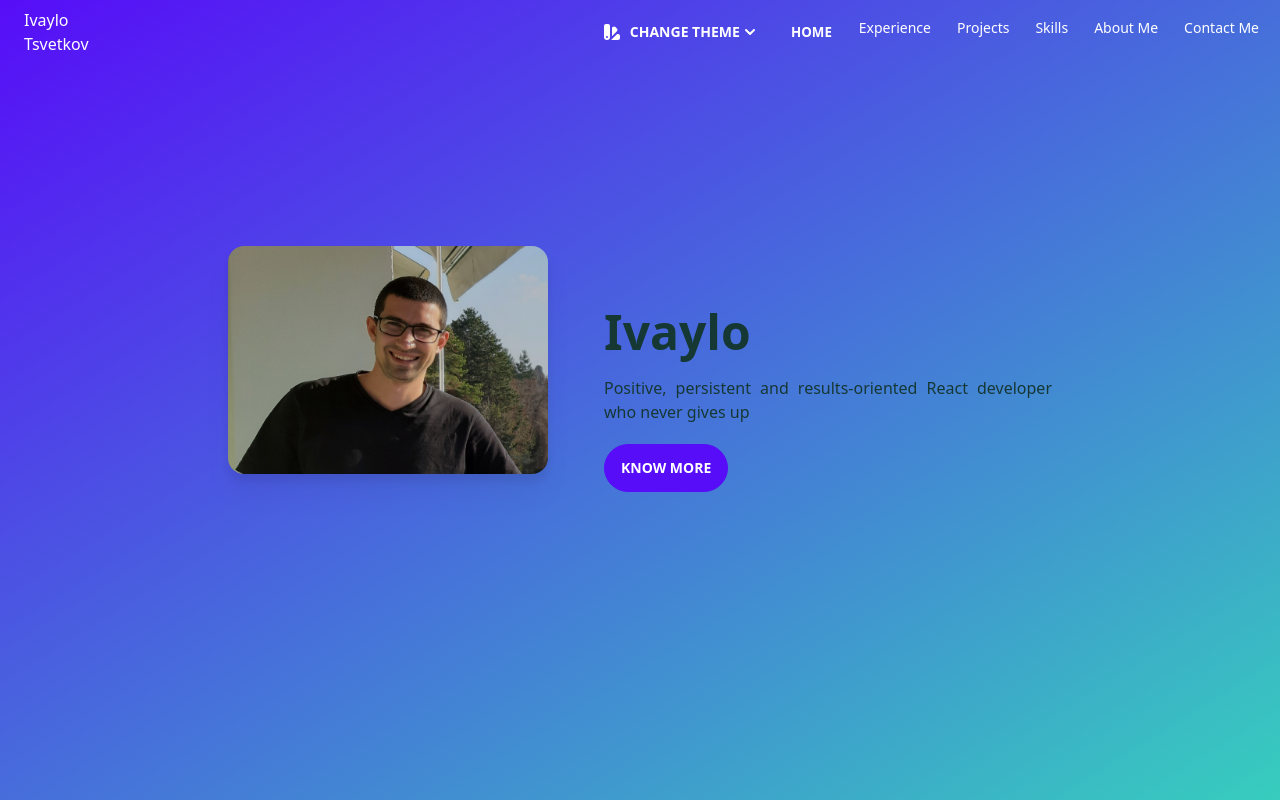
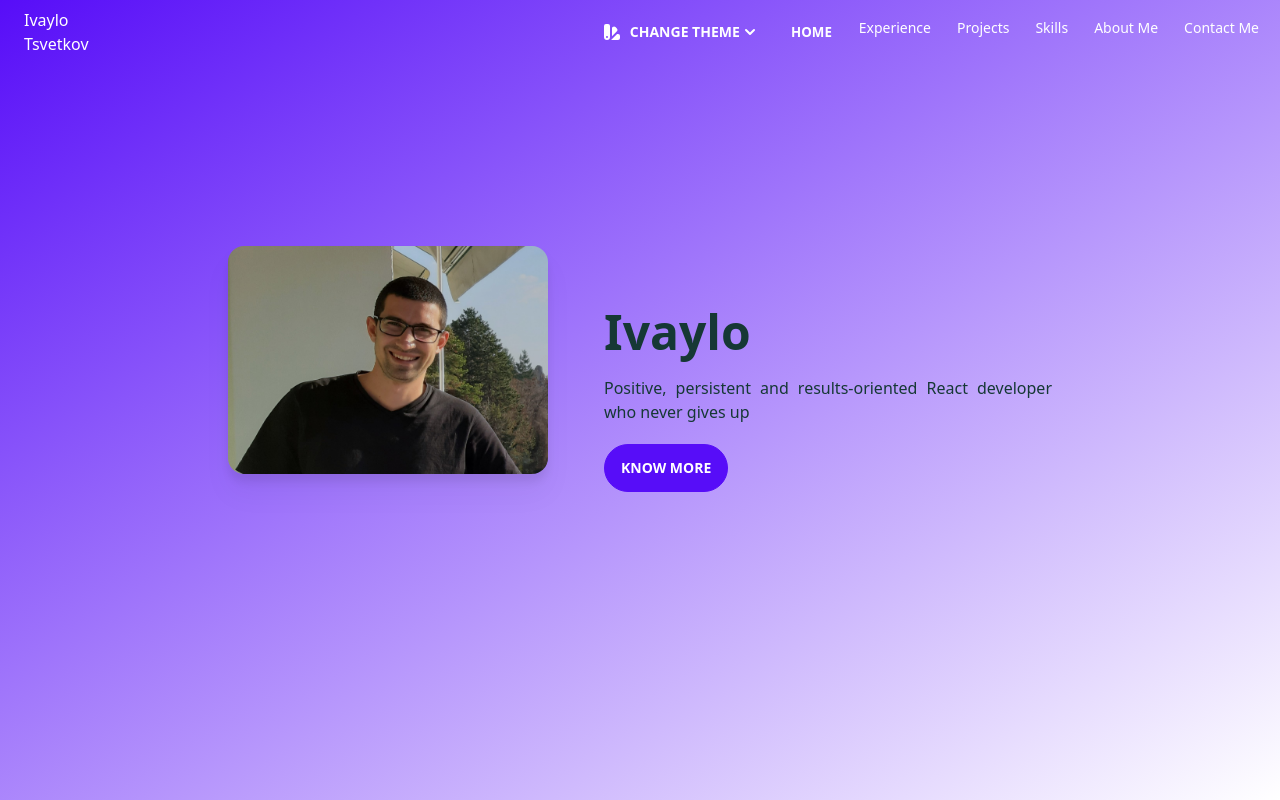
Before and after one commit to ivo2666/portfolio, a React (Create React App) app: page / in a window 1280 px wide. Shown: the top 800 px of the page. Built offline with nearby package versions, Linux system fonts and the light colour scheme.

Commit message:
fix: Chage Hero background

```diff
--- a/src/components/Hero.tsx
+++ b/src/components/Hero.tsx
@@ -11,7 +11,7 @@ const Hero: React.FC<HeroProps> = ({
 }) => {
   return (
     <div
-      className="relative min-h-screen pt-0 mt-0 antialiased hero bg-gradient-to-br from-primary to-accent text-base-100"
+      className="relative min-h-screen pt-0 mt-0 antialiased hero bg-gradient-to-br from-primary to-primary-content text-base-100"
       id="home"
     >
 
@@ -26,7 +26,7 @@ const Hero: React.FC<HeroProps> = ({
             <h1 className="mb-5 text-5xl font-bold ">{greetingText}</h1>
             <p className="mb-5">{greetingDescription}</p>
             <Link
-              to={"experience"}
+              to={"projects"}
               spy={true}
               smooth={true}
               duration={500}
--- a/src/components/Seo.tsx
+++ b/src/components/Seo.tsx
@@ -3,12 +3,8 @@ import { URL } from "../data/data";
 import { SEOProps } from "../types/types";
 
 const Seo: React.FC<SEOProps> = ({
-  lang,
-  url,
   metaDescription,
-  keywords,
   title,
-  author,
   image: metaImage,
   theme,
 }) => {
--- a/src/data/data.tsx
+++ b/src/data/data.tsx
@@ -16,7 +16,7 @@ import {
   SkillsProps,
   TimelineProps,
 } from "../types/types";
-export const URL = "https://portfolio-lac.vercel.app/";
+export const URL = "https://portfolio-pi-six-22.vercel.app/";
 export const NAME = "Ivaylo Tsvetkov";
 
 export const SECTIONS = [
```
